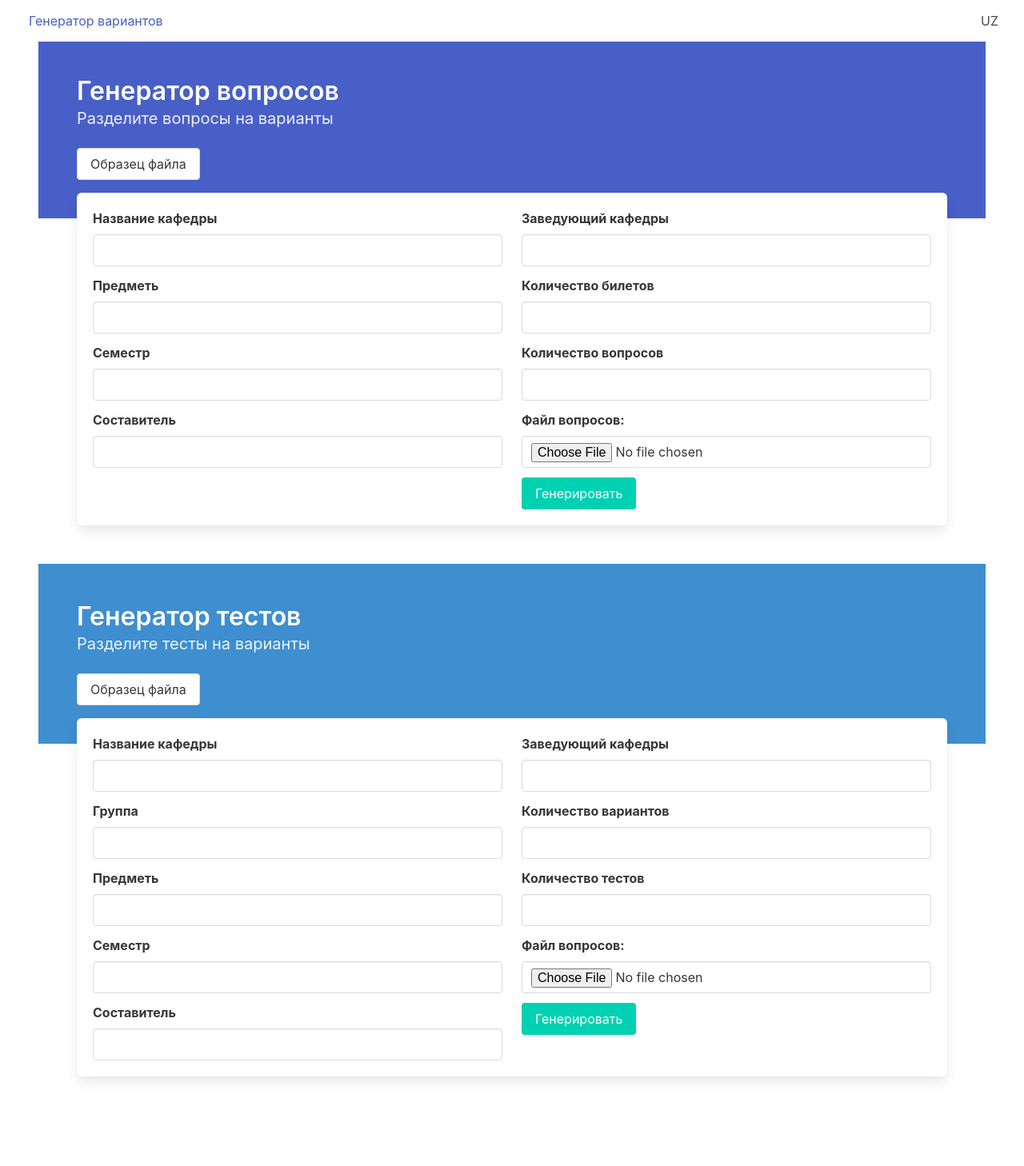
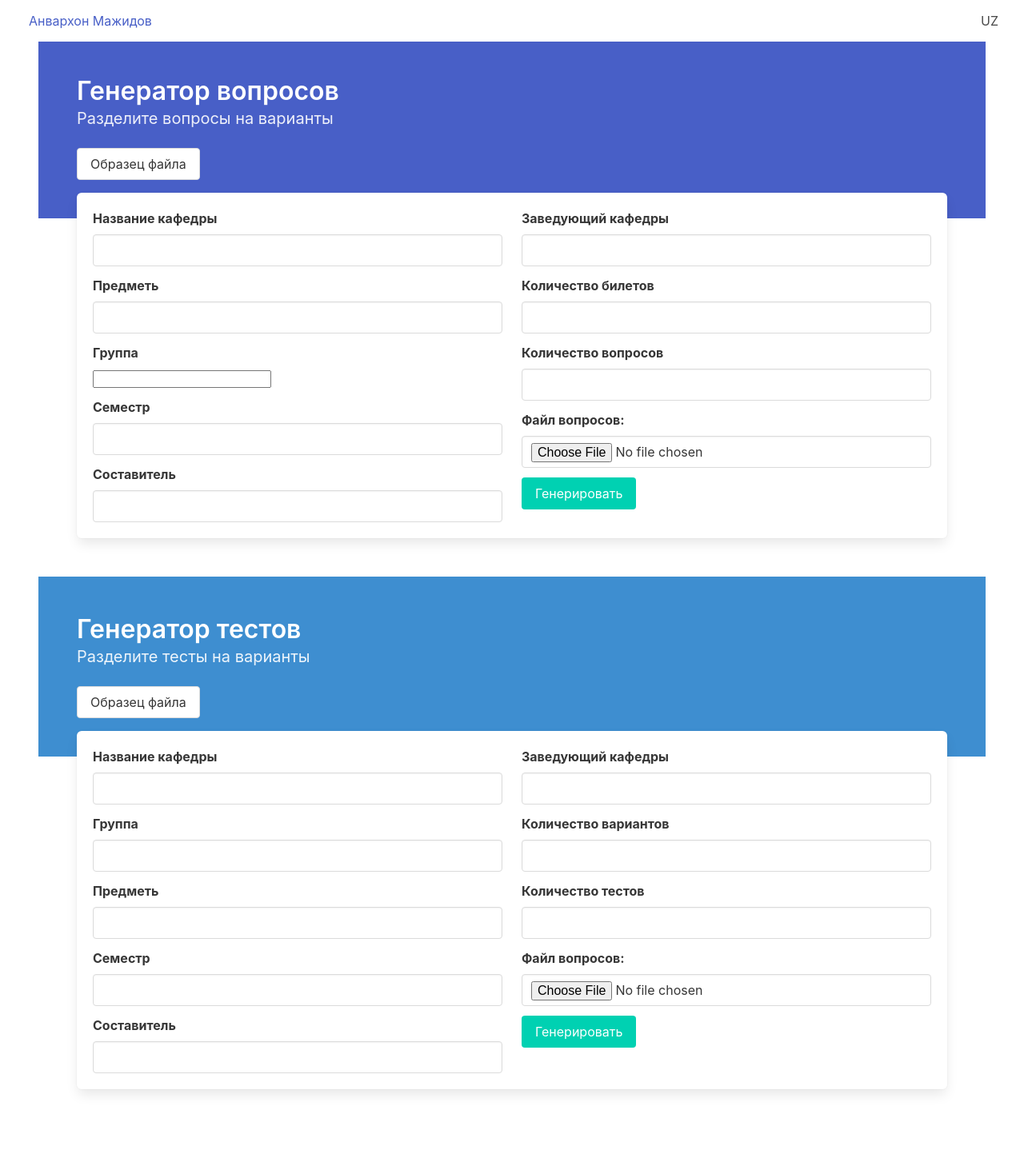
Before and after one commit to xamrayev/otm_bilet_generator, a Flask app: page /ru in a window 1280 px wide. Shown: the whole page at 80% size. Before the commit the page ends 1352 px from the top, so only its background shows below. Run offline with Flask 3, Linux system fonts and the light colour scheme.

Commit message:
Update index_2.html

```diff
--- a/web_app/templates/index_2.html
+++ b/web_app/templates/index_2.html
@@ -1,7 +1,7 @@
 <!DOCTYPE html>
 <html>
 <head>
-    <title>Savol Generator Online</title>
+    <title>Generator Online</title>
     <link rel="stylesheet" href={{ url_for('static', filename='css/bulma.min.css' ) }}>
 </head>
 <body>
@@ -11,7 +11,7 @@
             <a class="navbar-item" href="/">
                 <span class="icon">
                   <i class="fas fa-file-word"></i> </span>
-                <span>Генератор вариантов</span>
+                <span>Анвархон Мажидов</span>
             </a>
         </div>
 
@@ -49,6 +49,12 @@
                             <label for="fanimiz" class="label">Предметь</label>
                             <div class="control">
                                 <input type="text" class="input" id="fanimiz" name="fanimiz" required>
+                            </div>
+                        </div>
+                        <div class="field">
+                            <label for="guruh" class="label">Группа</label>
+                            <div class="control">
+                                <input type="text" class="guruh" id="guruh" name="guruh" required>
                             </div>
                         </div>
                         <div class="field">
```
